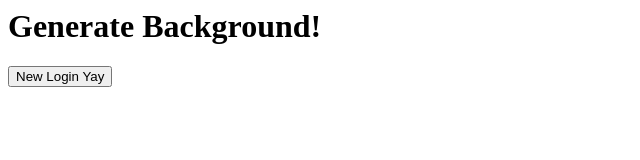
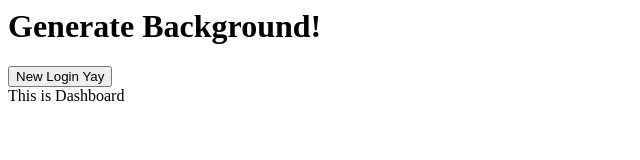
Before and after one commit to ramcontributions/BG-Generator, a plain HTML site: page index.html in a window 1280 px wide. Shown: the whole page, without its empty margins (0-640 px from the left). Drawn offline with Linux system fonts and the light colour scheme.

Commit message:
Dashboard partial

```diff
--- a/index.html
+++ b/index.html
@@ -5,5 +5,7 @@
 <body>
     <h1>Generate Background!</h1>
       <button type="input">New Login Yay</button>
+      <div><Section>This is Dashboard</Section>
+    </div>
 </body>
 </html>
```
